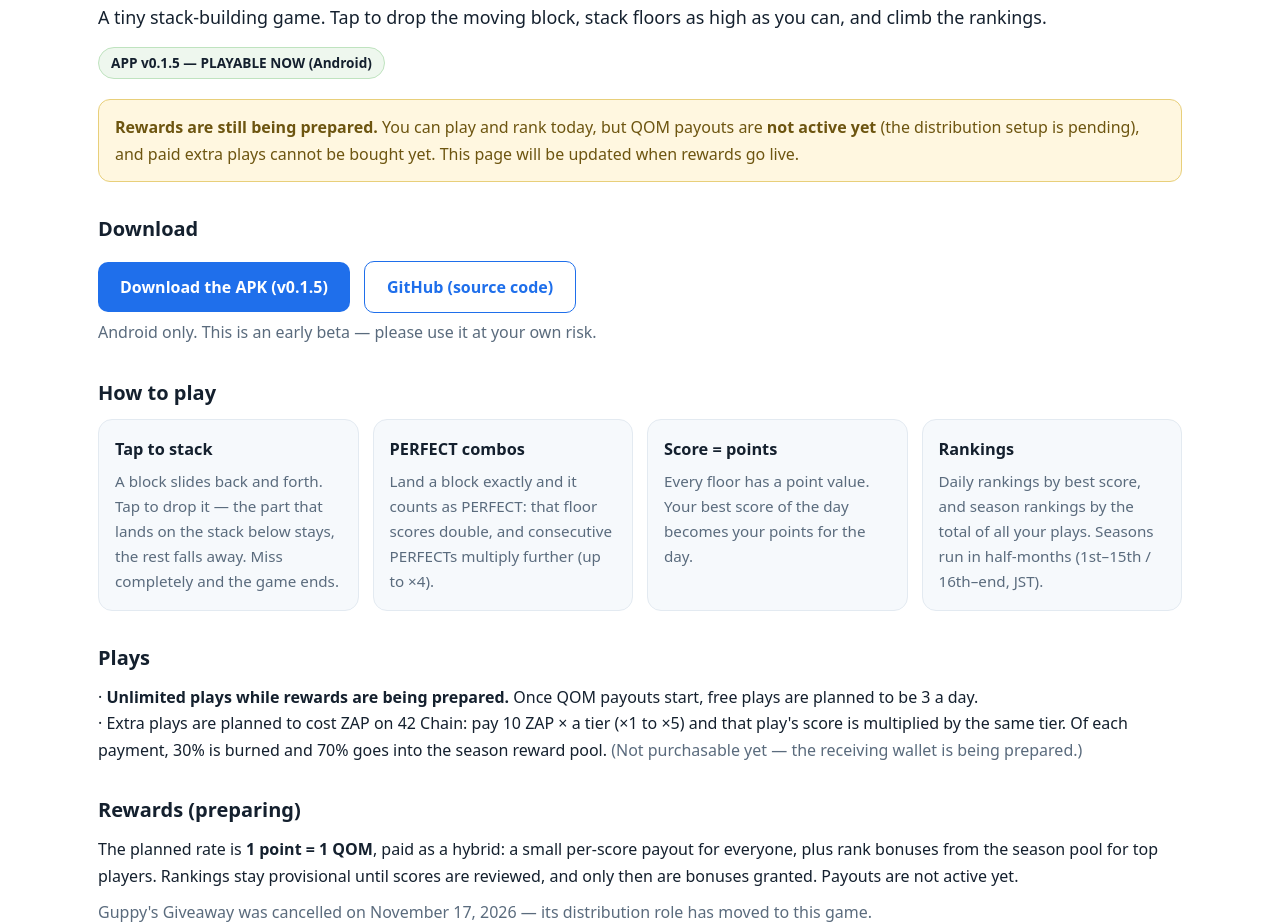
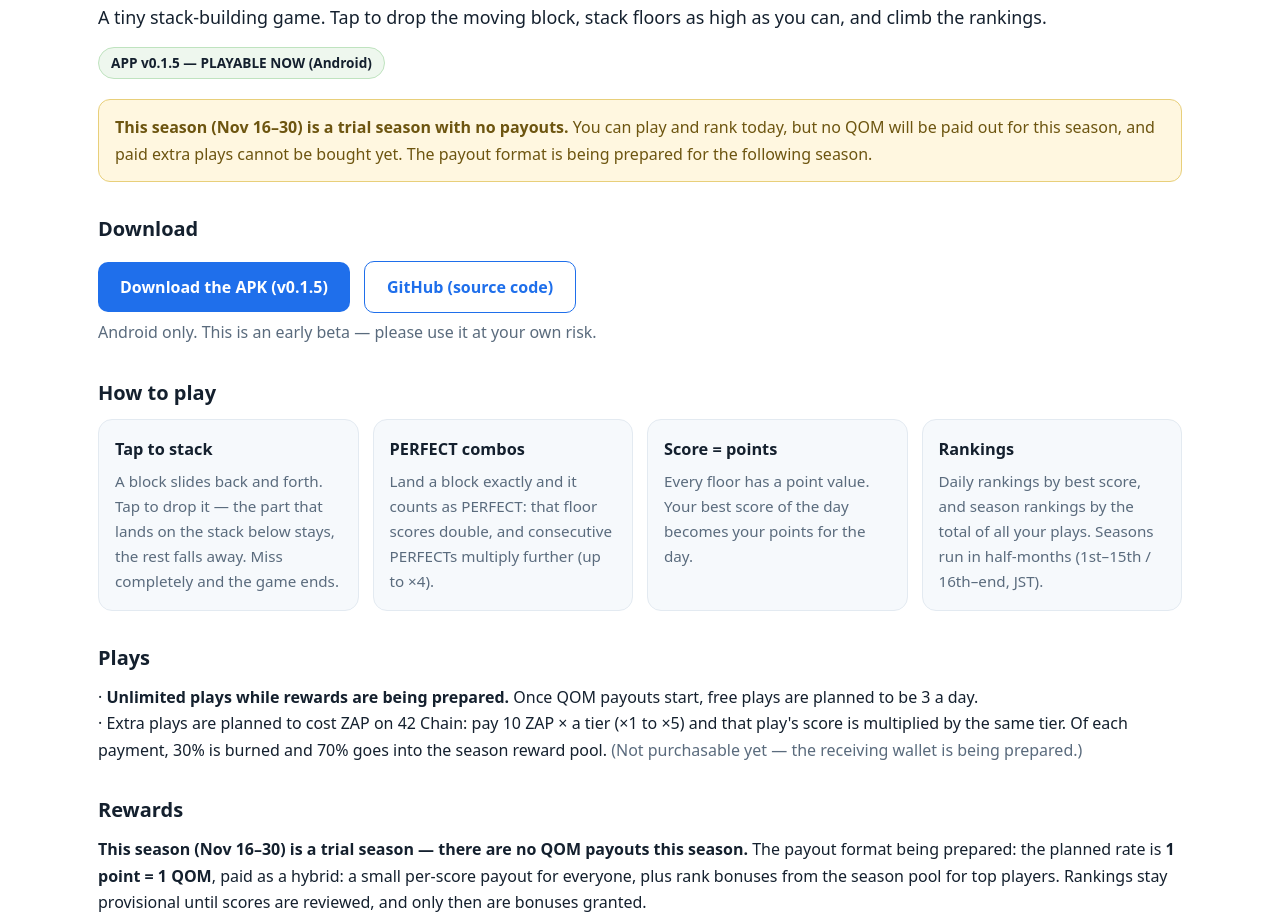
Before and after one commit to QL1-Infinite42-Guppy-Histoire/simple-p2e-site, a plain HTML site: page index.html in a window 1280 px wide. Shown: the part 154-1076 px from the top of the page. Drawn offline with Linux system fonts and the light colour scheme.

Commit message:
State clearly: Nov 16-30 is a trial season with no payouts (EN/JA)

```diff
--- a/index.html
+++ b/index.html
@@ -45,9 +45,9 @@
   <span class="badge">APP v0.1.5 — PLAYABLE NOW (Android)</span>
 
   <div class="warn">
-    <strong>Rewards are still being prepared.</strong> You can play and rank today, but QOM payouts are
-    <strong>not active yet</strong> (the distribution setup is pending), and paid extra plays cannot be bought yet.
-    This page will be updated when rewards go live.
+    <strong>This season (Nov 16–30) is a trial season with no payouts.</strong> You can play and rank today, but
+    no QOM will be paid out for this season, and paid extra plays cannot be bought yet.
+    The payout format is being prepared for the following season.
   </div>
 
   <section>
@@ -74,9 +74,10 @@
   </section>
 
   <section>
-    <h2>Rewards (preparing)</h2>
-    <p>The planned rate is <strong>1 point = 1 QOM</strong>, paid as a hybrid: a small per-score payout for everyone, plus rank bonuses from the season pool for top players.
-    Rankings stay provisional until scores are reviewed, and only then are bonuses granted. Payouts are not active yet.</p>
+    <h2>Rewards</h2>
+    <p><strong>This season (Nov 16–30) is a trial season — there are no QOM payouts this season.</strong>
+    The payout format being prepared: the planned rate is <strong>1 point = 1 QOM</strong>, paid as a hybrid: a small per-score payout for everyone, plus rank bonuses from the season pool for top players.
+    Rankings stay provisional until scores are reviewed, and only then are bonuses granted.</p>
     <p class="muted">Guppy's Giveaway was cancelled on November 17, 2026 — its distribution role has moved to this game.</p>
   </section>
 
```
Also changed, not shown: ja.html (+6 -5 lines).
